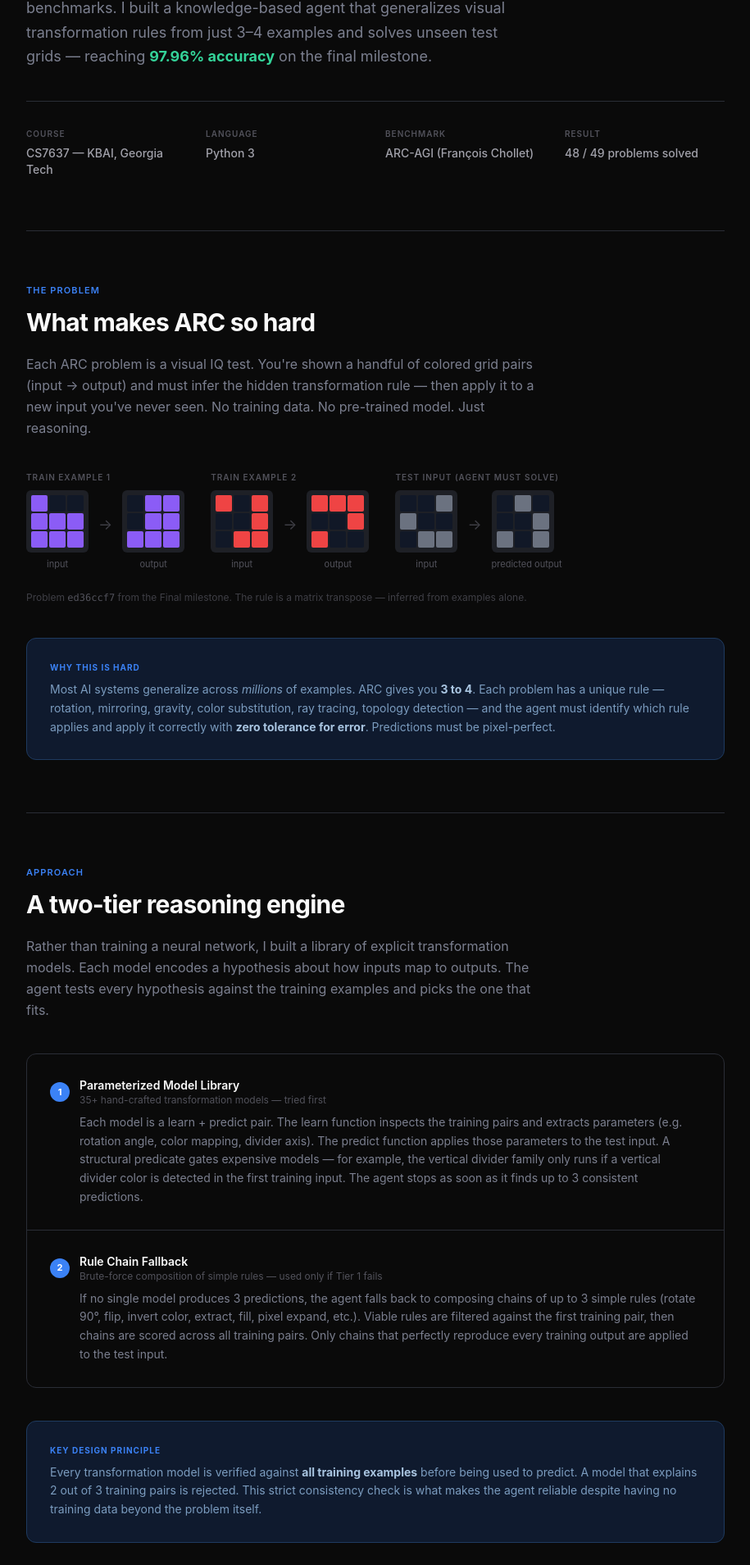
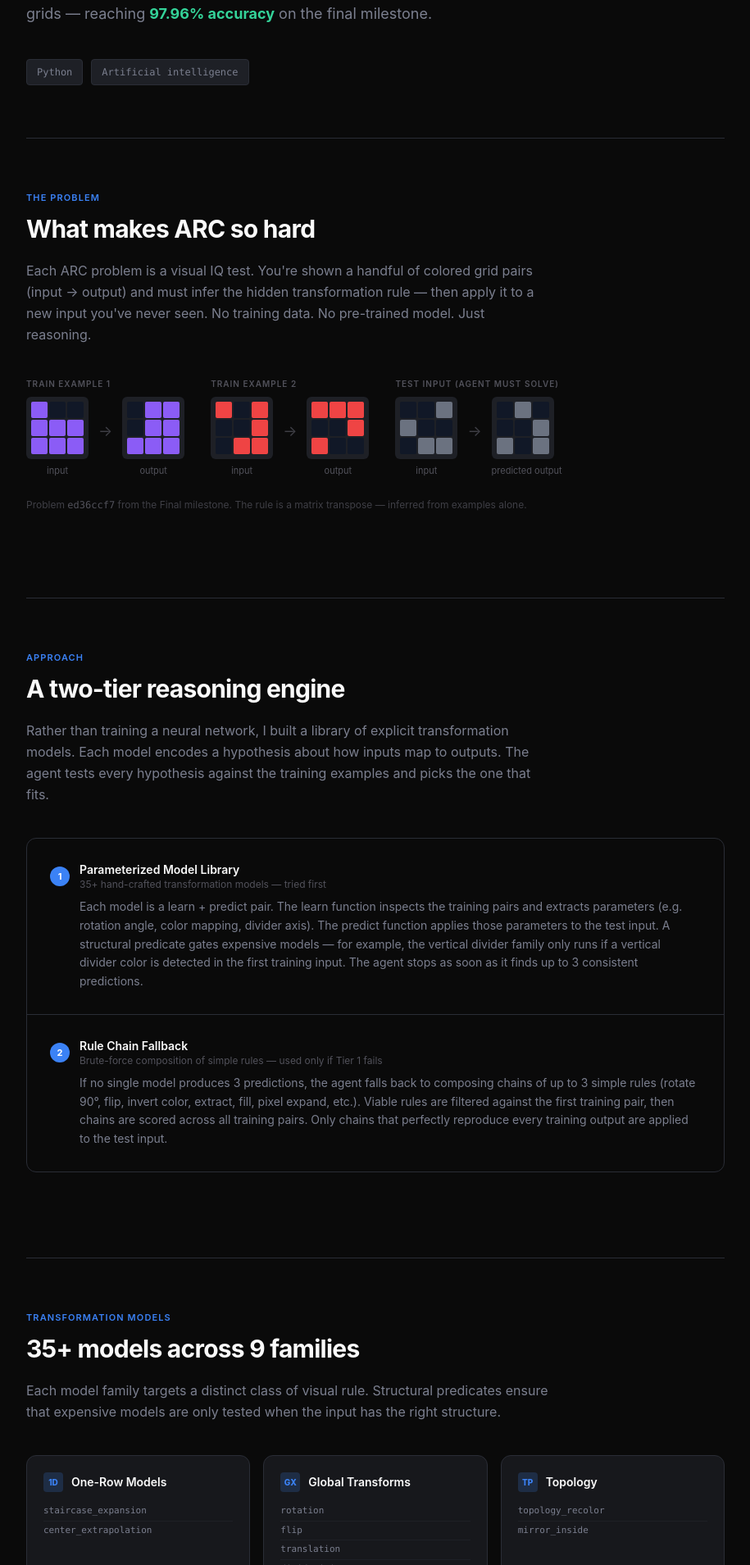
Before and after one commit to JYtheSang/Porforlio-Website, a Next.js app: page /kbai in a window 1280 px wide. Shown: the part 391-2300 px from the top of the page at 82% size, without its empty margins (182-1097 px from the left). Built offline with nearby package versions, Linux system fonts and the light colour scheme.

Commit message:
Updated the eng projects

```diff
--- a/src/app/kbai/page.tsx
+++ b/src/app/kbai/page.tsx
@@ -216,9 +216,6 @@ export default function KBAI() {
 
         {/* ── Hero ── */}
         <div className="pb-16 border-b border-[#2a2d36]">
-          <div className="inline-block text-[11px] font-semibold tracking-widest uppercase text-[#3b82f6] bg-[#1e2026] border border-[#2a2d36] px-3 py-1 rounded mb-6">
-            Case Study
-          </div>
           <h1 className="text-4xl md:text-5xl font-bold tracking-tight leading-tight text-[#fafafa] mb-5">
             Solving ARC-AGI<br />
             <span className="text-[#6c8eff]">Without Neural Networks</span>
@@ -229,20 +226,9 @@ export default function KBAI() {
             from just 3–4 examples and solves unseen test grids — reaching{" "}
             <strong className="text-[#34d399]">97.96% accuracy</strong> on the final milestone.
           </p>
-          {/* Meta grid */}
-          <div className="grid grid-cols-2 md:grid-cols-4 gap-6 pt-8 border-t border-[#2a2d36]">
-            {[
-              { label: "Course", value: "CS7637 — KBAI, Georgia Tech" },
-              { label: "Language", value: "Python 3" },
-              { label: "Benchmark", value: "ARC-AGI (François Chollet)" },
-              { label: "Result", value: "48 / 49 problems solved" },
-            ].map((m) => (
-              <div key={m.label}>
-                <div className="text-[10px] font-semibold tracking-widest uppercase text-[#52525b] mb-1.5">
-                  {m.label}
-                </div>
-                <div className="text-sm font-medium text-[#a1a1aa]">{m.value}</div>
-              </div>
+          <div className="flex flex-wrap gap-2.5">
+            {["Python", "Artificial intelligence"].map((t) => (
+              <span key={t} className="bg-[#1e2026] border border-[#2a2d36] rounded px-3 py-1.5 text-[12px] font-mono text-[#7b7f8f]">{t}</span>
             ))}
           </div>
         </div>
@@ -287,21 +273,6 @@ export default function KBAI() {
             Problem <code className="text-[#52525b]">ed36ccf7</code> from the Final milestone.
             The rule is a matrix transpose — inferred from examples alone.
           </p>
-
-          {/* Callout */}
-          <div className="bg-[#0f1a2e] border border-[#1e3a5f] rounded-xl p-7">
-            <div className="text-[10px] font-bold tracking-widest uppercase text-[#3b82f6] mb-2">
-              Why this is hard
-            </div>
-            <p className="text-sm text-[#7b9cbf] leading-relaxed">
-              Most AI systems generalize across <em>millions</em> of examples. ARC gives you{" "}
-              <strong className="text-[#a8c4e0]">3 to 4</strong>. Each problem has a unique rule —
-              rotation, mirroring, gravity, color substitution, ray tracing, topology detection —
-              and the agent must identify which rule applies and apply it correctly with{" "}
-              <strong className="text-[#a8c4e0]">zero tolerance for error</strong>.
-              Predictions must be pixel-perfect.
-            </p>
-          </div>
         </div>
 
         {/* ── Approach ── */}
@@ -356,20 +327,6 @@ export default function KBAI() {
                 <p className="text-sm text-[#7b7f8f] leading-relaxed pl-9">{tier.body}</p>
               </div>
             ))}
-          </div>
-
-          {/* Callout */}
-          <div className="bg-[#0f1a2e] border border-[#1e3a5f] rounded-xl p-7">
-            <div className="text-[10px] font-bold tracking-widest uppercase text-[#3b82f6] mb-2">
-              Key design principle
-            </div>
-            <p className="text-sm text-[#7b9cbf] leading-relaxed">
-              Every transformation model is verified against{" "}
-              <strong className="text-[#a8c4e0]">all training examples</strong> before being used
-              to predict. A model that explains 2 out of 3 training pairs is rejected. This strict
-              consistency check is what makes the agent reliable despite having no training data
-              beyond the problem itself.
-            </p>
           </div>
         </div>
 
@@ -472,20 +429,6 @@ export default function KBAI() {
               </div>
             ))}
           </div>
-
-          {/* Callout */}
-          <div className="bg-[#0f1a2e] border border-[#1e3a5f] rounded-xl p-7">
-            <div className="text-[10px] font-bold tracking-widest uppercase text-[#3b82f6] mb-2">
-              No neural network. No training data.
-            </div>
-            <p className="text-sm text-[#7b9cbf] leading-relaxed">
-              Every correct prediction came from explicit reasoning over the 3–4 examples
-              in the problem itself. The agent never saw the Final milestone problems during
-              development —{" "}
-              <strong className="text-[#a8c4e0]">all generalization was zero-shot</strong>,
-              driven entirely by the model library and the consistency verification pipeline.
-            </p>
-          </div>
         </div>
 
         {/* ── Takeaways ── */}
@@ -511,19 +454,6 @@ export default function KBAI() {
 
       </div>
 
-      {/* Footer strip */}
-      <div className="max-w-[900px] mx-auto px-6 mt-20 pt-8 border-t border-[#2a2d36] flex items-center justify-between flex-wrap gap-4">
-        <p className="text-xs text-[#3f3f46]">
-          CS7637 Knowledge-Based AI · Georgia Tech · ARC-AGI by François Chollet
-        </p>
-        <a
-          href="/"
-          className="text-xs font-medium text-[#3b82f6] hover:text-[#6c8eff] transition-colors"
-        >
-          Back to portfolio →
-        </a>
-      </div>
-
     </main>
   )
 }
--- a/src/app/ml4t/page.tsx
+++ b/src/app/ml4t/page.tsx
@@ -36,7 +36,7 @@ export default function ML4T() {
             <strong className="text-[#34d399]">+42 percentage points</strong> in-sample.
           </p>
           <div className="flex flex-wrap gap-2.5">
-            {["Georgia Tech · CS 7646", "Python · NumPy · pandas", "Machine Learning"].map((t) => (
+            {["Python · NumPy · pandas", "Machine Learning"].map((t) => (
               <span key={t} className="bg-[#1e2026] border border-[#2a2d36] rounded px-3 py-1.5 text-[12px] font-mono text-[#7b7f8f]">{t}</span>
             ))}
           </div>
@@ -301,18 +301,6 @@ export default function ML4T() {
           </div>
         </section>
 
-        {/* ── Section: Stack ── */}
-        <section id="stack" className="py-16">
-          <div className="text-[11px] font-mono text-[#6c8eff] uppercase tracking-[0.12em] mb-3.5">05 — Stack</div>
-          <h2 className="text-3xl font-bold tracking-tight text-[#fafafa] mb-3">Tools &amp; technologies</h2>
-          <p className="text-[#7b7f8f] mb-6">All core algorithms were implemented from scratch. External libraries were limited to data manipulation and plotting.</p>
-          <div className="flex flex-wrap gap-2.5">
-            {["Python 3", "NumPy", "pandas", "matplotlib", "Decision Tree (from scratch)", "Random Tree (from scratch)", "Bootstrap Aggregation", "Bollinger Bands", "Momentum", "SMA / EMA", "PPO", "Portfolio Simulation", "Backtesting"].map((s) => (
-              <span key={s} className="bg-[#1e2026] border border-[#2a2d36] rounded-full text-[13px] font-mono text-[#fafafa] px-4 py-1.5">{s}</span>
-            ))}
-          </div>
-        </section>
-
       </div>
     </main>
   )
```
